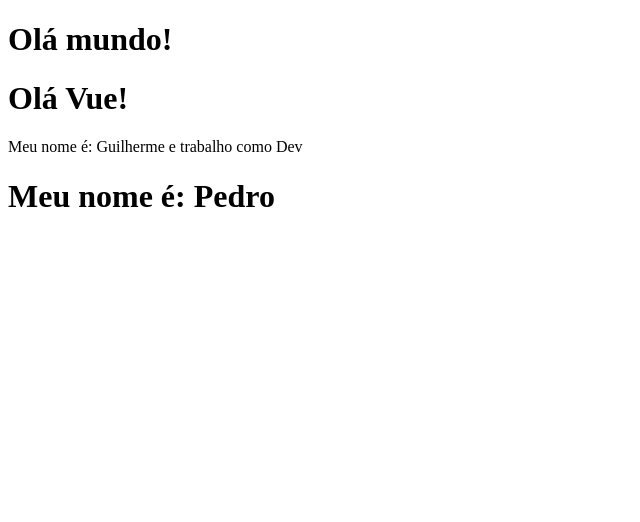
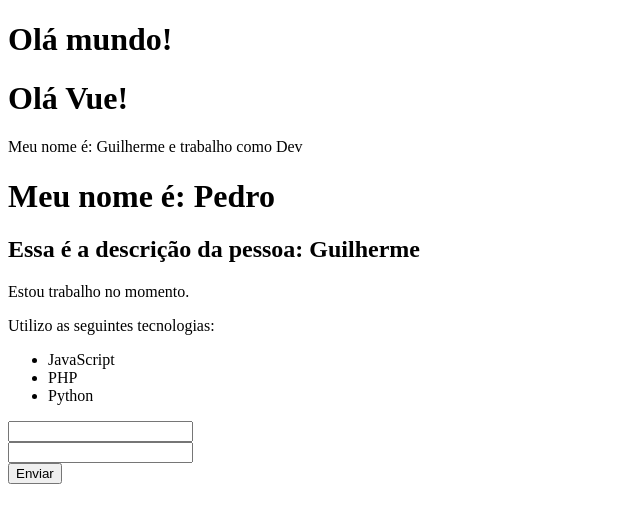
Before and after one commit to guilherme-a-pinheiro/burger-site-vue3, a Vue app in the folder aplicacao/: page / in a window 1280 px wide. Shown: the top 522 px of the page, without its empty margins (0-640 px from the left). Built offline with nearby package versions, Linux system fonts and the light colour scheme.

Commit message:
hierarchy components

```diff
--- a/aplicacao/src/App.vue
+++ b/aplicacao/src/App.vue
@@ -2,17 +2,23 @@
   <h1>Olá mundo!</h1>
   <PrimeiroComponente />
   <LifeCycle />
+  <Pessoa />
+  <Form />
 </template>
 
 <script>
 import PrimeiroComponente from './components/PrimeiroComponente.vue'
 import LifeCycle from './components/LifeCycle.vue';
+import Pessoa from './components/Pessoa.vue';
+import Form from './components/Form.vue';
 
   export default {
     name: 'app',
     components: {
       PrimeiroComponente,
-      LifeCycle
+      LifeCycle,
+      Pessoa,
+      Form
     }
   }
 </script>
--- /dev/null
+++ b/aplicacao/src/components/Form.vue
@@ -0,0 +1,26 @@
+<template>
+    <form>
+        <div>
+            <InputText />
+        </div>
+        <div>
+            <InputText />
+        </div>
+        <div>
+            <Submit />
+        </div>
+    </form>
+</template>
+
+<script>
+import InputText from './form/InputText.vue'
+import Submit from './form/Submit.vue'
+
+    export default {
+        name: 'Form',
+        components: {
+            InputText,
+            Submit
+        }
+    }
+</script>
--- /dev/null
+++ b/aplicacao/src/components/Info.vue
@@ -0,0 +1,17 @@
+<template>
+    <div>
+        <p>Estou trabalho no momento.</p>
+        <p>Utilizo as seguintes tecnologias:</p>
+        <ul>
+            <li>JavaScript</li>
+            <li>PHP</li>
+            <li>Python</li>
+        </ul>
+    </div>
+</template>
+
+<script>
+    export default {
+        name: 'Info'
+    }
+</script>
--- /dev/null
+++ b/aplicacao/src/components/Pessoa.vue
@@ -0,0 +1,23 @@
+<template>
+    <div>
+        <h2>Essa é a descrição da pessoa: {{ name }}</h2>
+        <Info />
+    </div>
+</template>
+
+
+<script>
+    import Info from './Info'
+
+    export default {
+        name: 'Pessoa',
+        components: {
+            Info
+        },
+        data() {
+            return {
+                name: 'Guilherme'
+            }
+        }
+    }
+</script>
--- /dev/null
+++ b/aplicacao/src/components/form/InputText.vue
@@ -0,0 +1,9 @@
+<template>
+    <input type="text">
+</template>
+
+<script>
+    export default {
+        name: 'InputText'
+    }
+</script>
--- /dev/null
+++ b/aplicacao/src/components/form/Submit.vue
@@ -0,0 +1,9 @@
+<template>
+    <input type="submit" value="Enviar">
+</template>
+
+<script>
+    export default {
+        name: 'Submit'
+    }
+</script>
```
